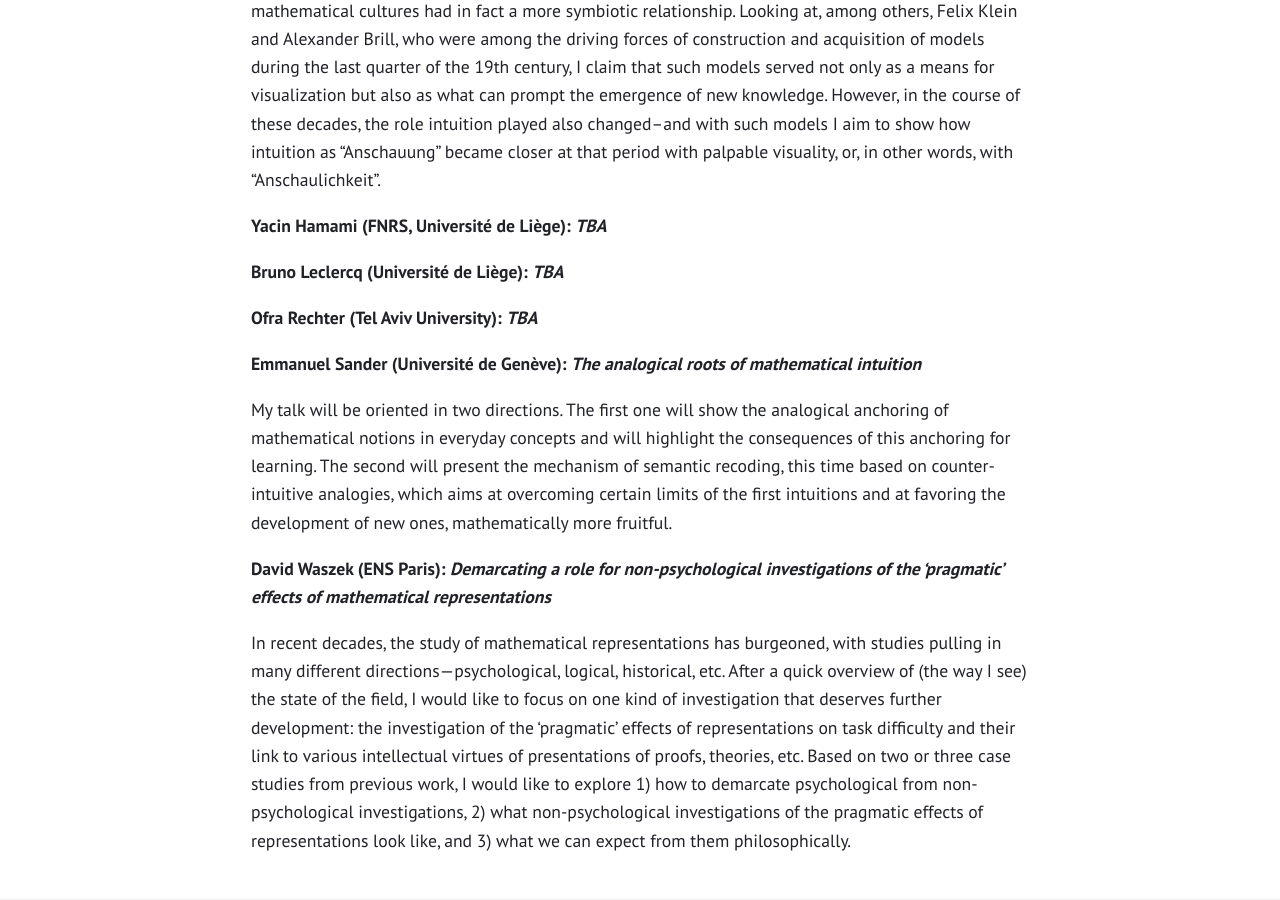
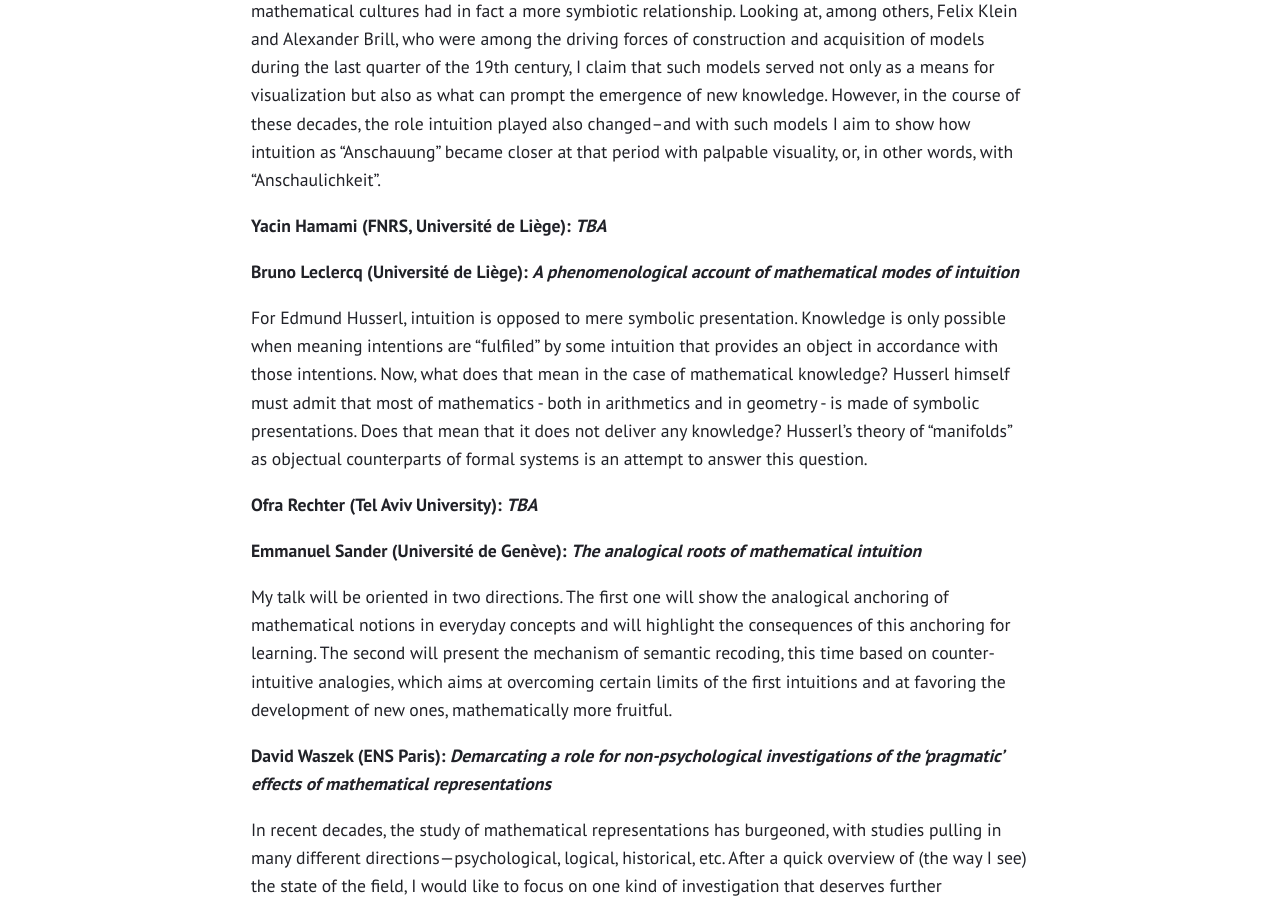
Before and after one commit to yhamami/mathematical-intuition-workshops, a Jekyll site: the page built from nancy-program.md, in a window 1280 px wide and 900 px high, scrolled down 3089 px. Built offline with Jekyll 4.4.1, drawn with Linux system fonts in a browser that asks for light colours; some of the changed text lies outside the part shown.

Commit message:
fix: program

```diff
--- a/nancy-program.md
+++ b/nancy-program.md
@@ -10,8 +10,8 @@ layout: page
 
 
 | --------- | ---------- |
-| 9:00—9:30 | Welcome |
-| 9:30—10:45 | **Bruno Leclercq** (Université de Liège) <br /> _TBA_|
+| 9:00—9:30 | <div style="width:800px">Welcome</div> |
+| 9:30—10:45 | **Bruno Leclercq** (Université de Liège) <br /> _A phenomenological account of mathematical modes of intuition_|
 | 10:45—11:15 | Coffee Break |
 | 11:15—12:30 | **Gabriele Baratelli** (Universität zu Köln) <br /> _Intuition, formalization and history in mathematics—A phenomenological perspective_ |
 | 12:30—14:00 | Lunch |
@@ -83,7 +83,9 @@ The talk will examine the three-dimensional materials models of the 19th century
 
 **Yacin Hamami (FNRS, Université de Liège): _TBA_**
 
-**Bruno Leclercq (Université de Liège): _TBA_**
+**Bruno Leclercq (Université de Liège): _A phenomenological account of mathematical modes of intuition_**
+
+For Edmund Husserl, intuition is opposed to mere symbolic presentation. Knowledge is only possible when meaning intentions are "fulfiled" by some intuition that provides an object in accordance with those intentions. Now, what does that mean in the case of mathematical knowledge? Husserl himself must admit that most of mathematics - both in arithmetics and in geometry - is made of symbolic presentations. Does that mean that it does not deliver any knowledge? Husserl's theory of "manifolds" as objectual counterparts of formal systems is an attempt to answer this question.
 
 **Ofra Rechter (Tel Aviv University): _TBA_**
 
```
